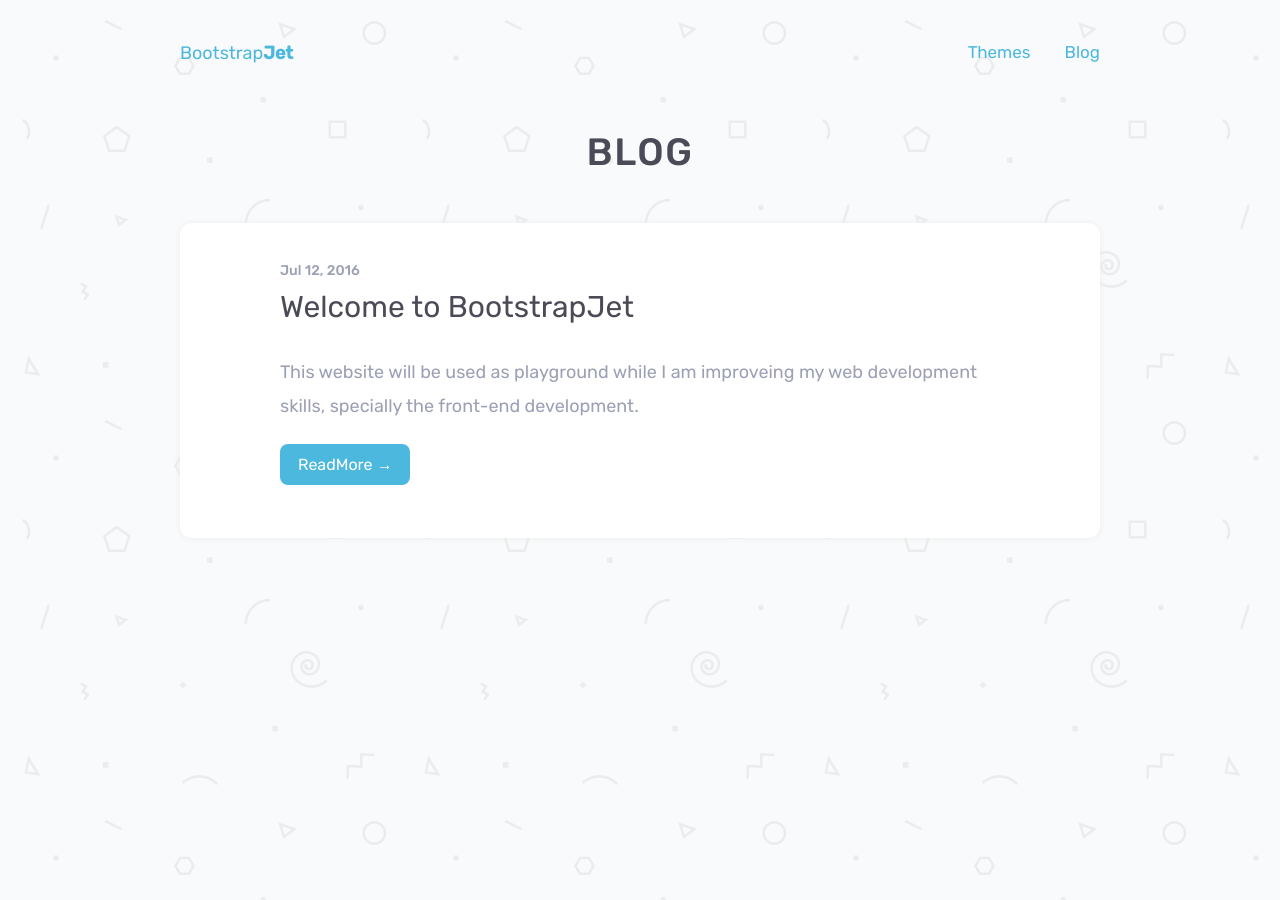
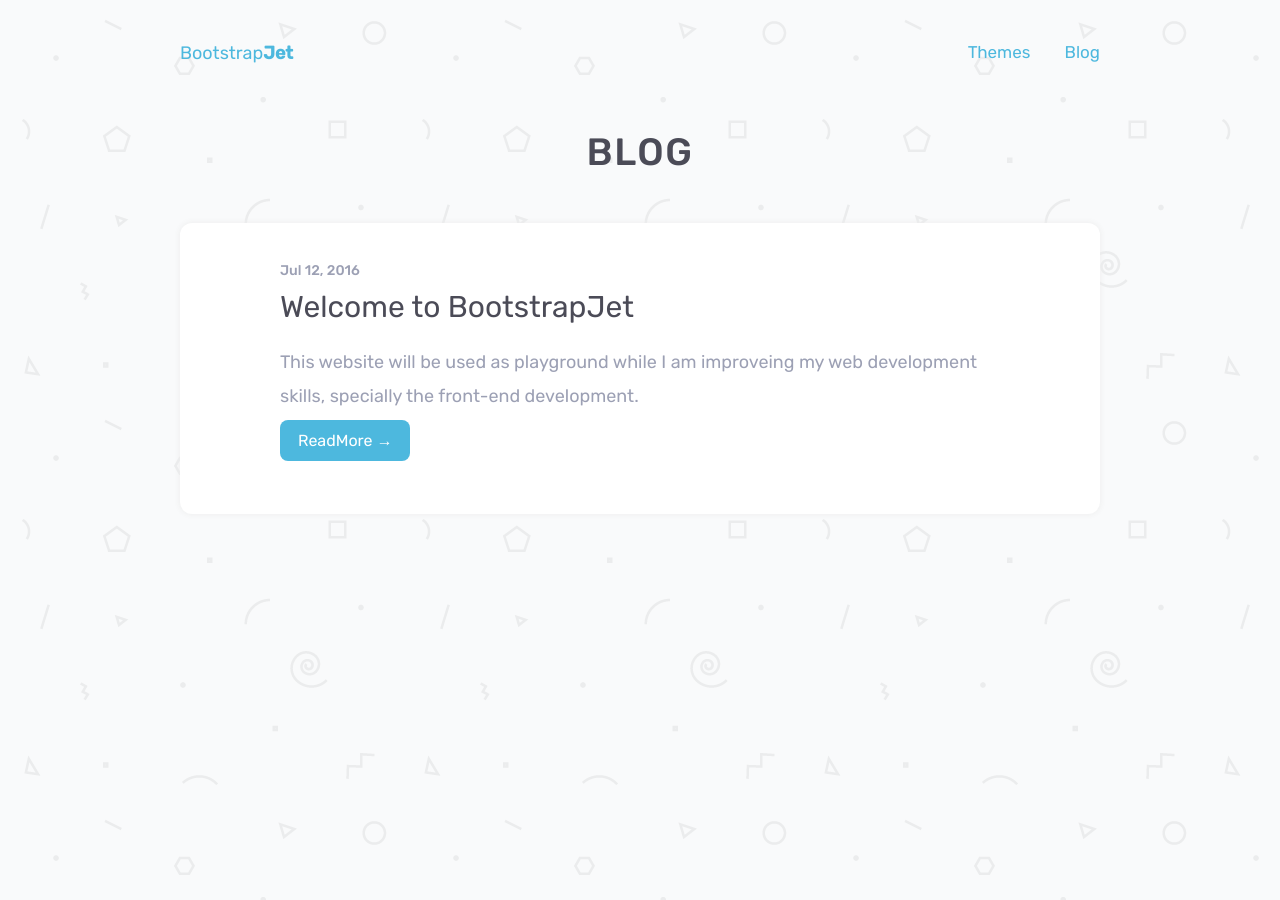
Before and after one commit to gitshot/bootstrapjet, a Jekyll site: the page built from blog.html, in a window 1280 px wide. Built offline with Jekyll 4.4.1, drawn with Linux system fonts in a browser that asks for light colours.

Commit message:
done done

```diff
--- a/asset/css/styles.css
+++ b/asset/css/styles.css
@@ -158,6 +158,8 @@ body {
   padding-top: 10px; }
   #post a {
     color: #4DB8DE; }
+  #post p {
+    margin: 20px auto; }
 
 .blog-bg {
   background-color: #fff;
@@ -173,10 +175,9 @@ body {
   .blog-bg p {
     font-size: 18px;
     color: #9CA0B4;
-    line-height: 34px;
-    margin: 30px auto; }
+    line-height: 34px; }
   .blog-bg .discription {
-    margin: 15px auto; }
+    margin: -0px auto 40px; }
   .blog-bg .big {
     font-size: 22px; }
   .blog-bg .indent {
```
